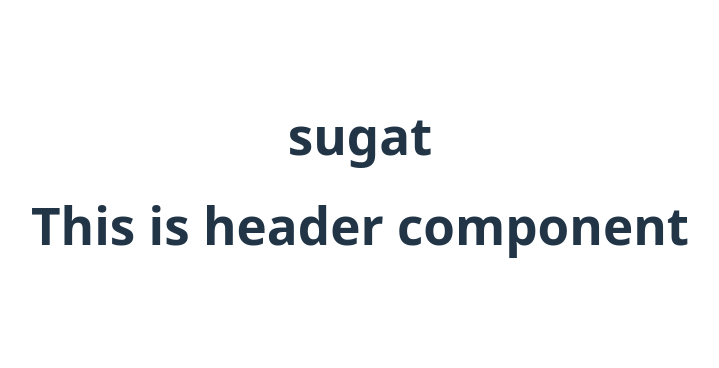
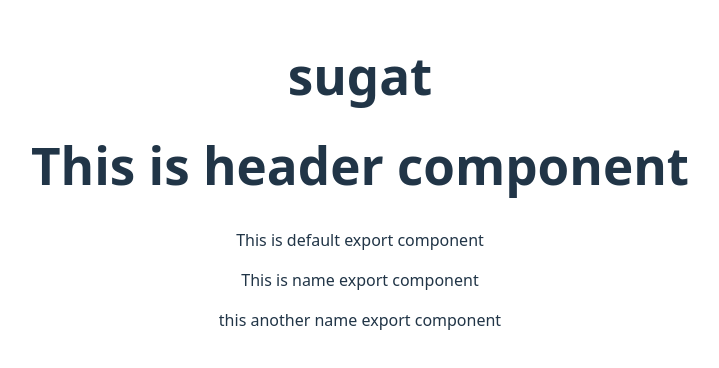
Before and after one commit to sugathub/react-learning, a React (Vite) app: page / in a window 1280 px wide. Shown: the part 220-588 px from the top of the page, without its empty margins (280-999 px from the left). Built offline with nearby package versions, Linux system fonts and the light colour scheme.

Commit message:
explore different export and import types in React

```diff
--- a/src/App.jsx
+++ b/src/App.jsx
@@ -1,5 +1,6 @@
 import Header from './Header.jsx'
 import './App.css'
+import Profile, { Login, Setting }  from './Profile.jsx'
 
 function App() {
 
@@ -8,6 +9,9 @@ function App() {
     <>
      <h1>sugat </h1>
      <Header />
+     <Profile />
+     <Setting />
+     <Login />
     </>
   )
 }
--- /dev/null
+++ b/src/Profile.jsx
@@ -0,0 +1,25 @@
+ function Profile(){
+
+    return (<>
+    <p>This is default export component</p>
+
+
+    </>)
+}
+
+export default Profile;
+
+export function Setting(){
+
+    return(<>
+    <p>This is name export component</p>
+
+    </>
+    )
+}
+
+export function Login(){
+
+    return(<>
+    <p>this another name export component</p></>)
+}
```
